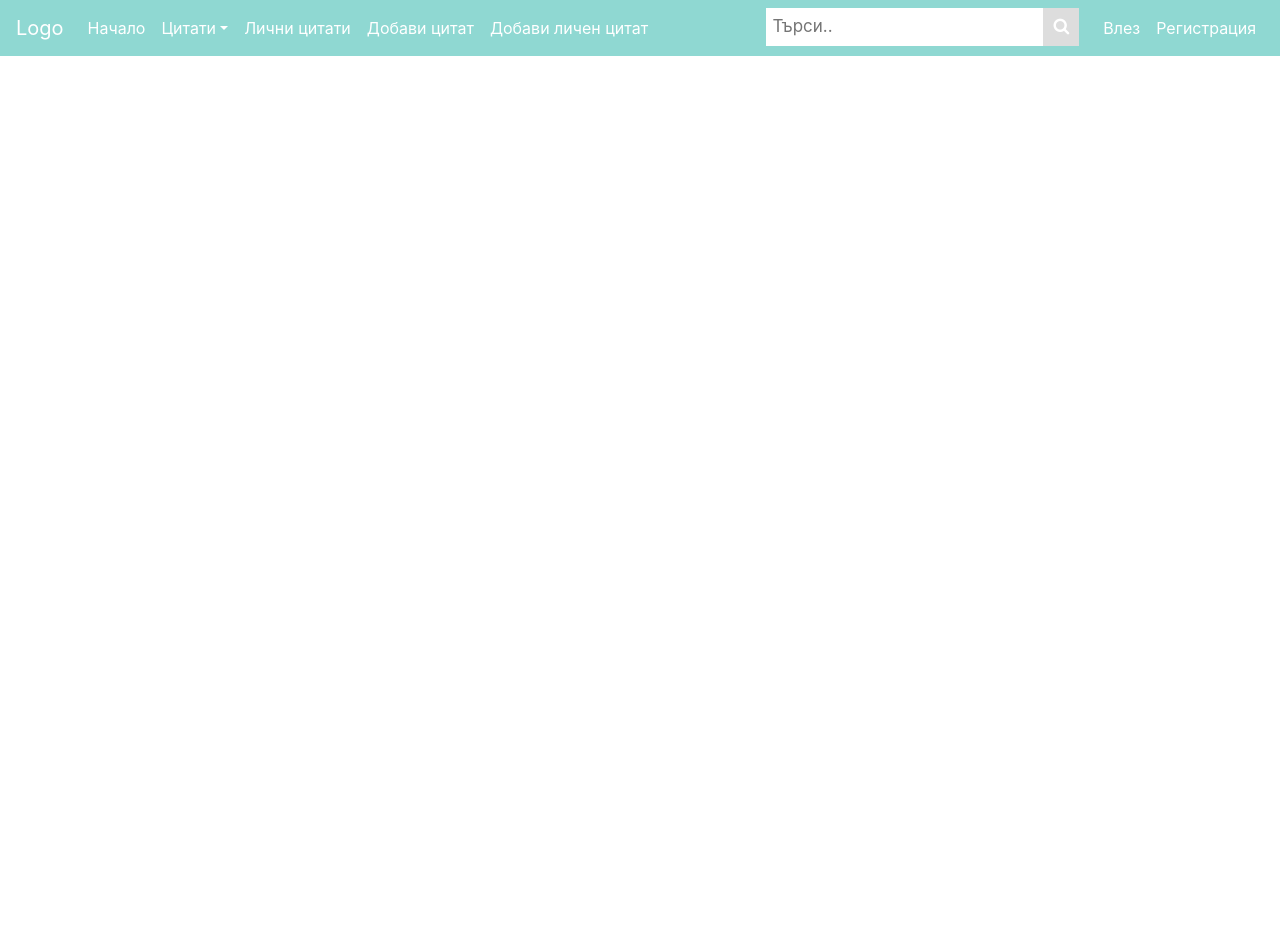
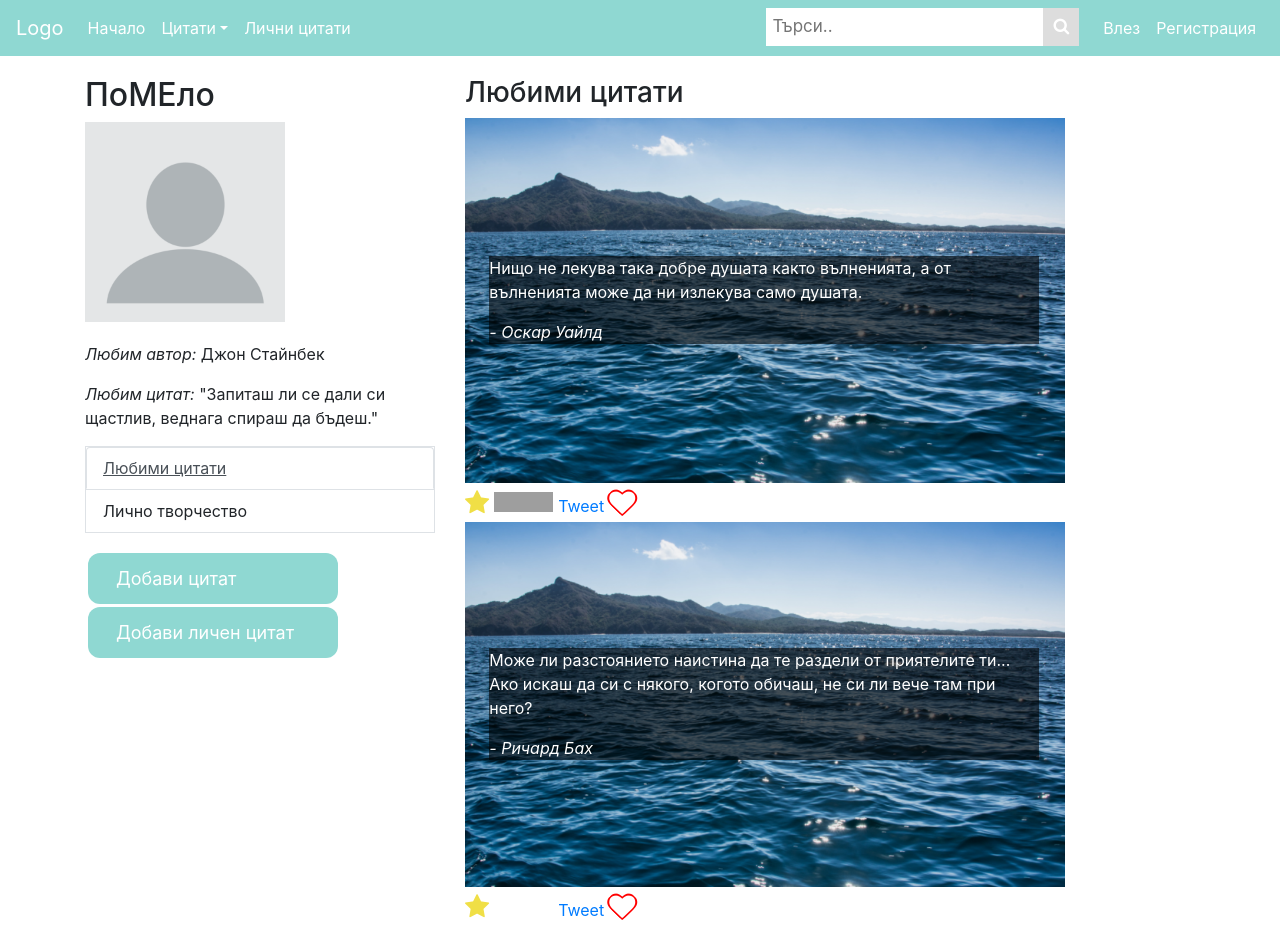
Before and after one commit to MerlinMehmed/HCI-2018-Quotes, a React (Create React App) app in the folder quotes/: page /profile in a window 1280 px wide. Before the commit the page ends 800 px from the top, so only its background shows below. Built offline with nearby package versions, Linux system fonts and the light colour scheme; grey boxes are pictures that could not be loaded.

Commit message:
Profile page

```diff
--- a/quotes/src/App.js
+++ b/quotes/src/App.js
@@ -10,10 +10,10 @@ import viewSources from "./views/viewSources";
 import viewCategories from "./views/viewCategories";
 import AddPersonalQuote from "./forms/AddPersonalQuote";
 import Page from "./Page";
+import Profile from "./Profile";
 import { Switch, Route } from "react-router-dom";
 
 class App extends Component {
-  // TODO: add head somewhere
   render() {
     return (
       <div>
@@ -29,6 +29,7 @@ class App extends Component {
       			<Route path="/Browse/Books and magazines" component={viewSources} />
       			<Route path="/Browse/Categories" component={viewCategories} />
             <Route path="/page" component={Page} />
+            <Route path="/profile" component={Profile} />
           </Switch>
         </div>
       </div>
--- a/quotes/src/Home.js
+++ b/quotes/src/Home.js
@@ -1,6 +1,5 @@
 import React, { Component } from "react";
 import Quote from "./Quote";
-import Navbar from "./Navbar";
 
 class Home extends Component {
     constructor(props) {
--- a/quotes/src/Navbar.js
+++ b/quotes/src/Navbar.js
@@ -79,12 +79,6 @@ class Navbar extends Component {
                         <li className="nav-item">
                             <Link to="/page" className="nav-link" activeClassName="active">Лични цитати</Link>
                         </li>
-                        <li className="nav-item">
-                            <Link to="/addQuote" className="nav-link" activeClassName="active">Добави цитат</Link>
-                        </li>
-                        <li className="nav-item">
-                            <Link to="/addPersonalQuote" className="nav-link" activeClassName="active">Добави личен цитат</Link>
-                        </li>
                     </ul>
                     {rightMenu}
                 </div>
--- a/quotes/src/Page.js
+++ b/quotes/src/Page.js
@@ -1,6 +1,5 @@
 import React, { Component } from "react";
 import Quote from "./Quote";
-import Navbar from "./Navbar";
 import "./page.css";
 
 class Page extends Component {
--- /dev/null
+++ b/quotes/src/Profile.css
@@ -0,0 +1,32 @@
+.top-margin {
+    margin-top: 20px;
+}
+
+.quotes .quote-body {
+    left: 41%;
+    width: 550px;
+}
+
+.profile-img {
+    width: 200px;
+}
+
+.btn-add {
+    width: 250px;
+}
+
+.nav-vertical a {
+    color: inherit;
+}
+
+.nav-vertical .nav-item {
+    border: 1px solid #dee2e6;
+}
+
+.nav-vertical a.active {
+    text-decoration: underline;
+}
+
+.hidden {
+    display: none;
+}
--- /dev/null
+++ b/quotes/src/Profile.js
@@ -0,0 +1,56 @@
+import React, { Component } from "react";
+import Quote from "./Quote";
+import { Link } from "react-router-dom";
+import "./Profile.css";
+
+class Profile extends Component {
+    showQuotes(id) {
+        const personal = this.refs.personal;
+        const favourites = this.refs.favourites;
+
+        if (id === "favourites") {
+            favourites.classList.remove("hidden");
+            personal.classList.add("hidden");
+        } else {
+            personal.classList.remove("hidden");
+            favourites.classList.add("hidden");
+        }
+    }
+
+    render() {
+        return (
+            <div className="top-margin row">
+                <div className="col-md-4">
+                    <h2>ПоМЕло</h2>
+                    <img src="images/profile.png" className="profile-img" />
+                    <p className="top-margin"><em>Любим автор: </em>Джон Стайнбек</p>
+                    <p><em>Любим цитат: </em>"Запиташ ли се дали си щастлив, веднага спираш да бъдеш."</p>
+                    <ul className="nav nav-tabs flex-column nav-vertical">
+                        <li className="nav-item" onClick={() => this.showQuotes("favourites")}><a href="#favourites" className="nav-link active" data-toggle="tab" role="tab">Любими цитати</a></li>
+                        <li className="nav-item" onClick={() => this.showQuotes("personal")}><a href="#personal" className="nav-link" data-toggle="tab" role="tab">Лично творчество</a></li>
+                    </ul>
+                    <div className="button btn-add top-margin">
+                        <Link to="/addQuote" className="link" activeClassName="active">Добави цитат</Link>
+                    </div>
+                    <div className="button btn-add">
+                        <Link to="/addPersonalQuote" className="link" activeClassName="active">Добави личен цитат</Link>
+                    </div>
+                </div>
+                <div className="quotes col-md-8">
+                    <div id="favourites" ref="favourites">
+                        <h3>Любими цитати</h3>
+                        <Quote text={"Нищо не лекува така добре душата както вълненията, а от вълненията може да ни излекува само душата."} author={"Оскар Уайлд"} />
+                        <Quote text={"Може ли разстоянието наистина да те раздели от приятелите ти... Ако искаш да си с някого, когото обичаш, не си ли вече там при него?"} author={"Ричард Бах"} />
+                    </div>
+                    <div id="personal" className="hidden" ref="personal">
+                        <h3>Лично творчество</h3>
+                        <Quote text={"Запиташ ли се дали си щастлив, веднага спираш да бъдеш."} author={"ПоМЕло"} />
+                        <Quote text={"Щастието не е крайна спирка. То е начин на пътуване."} author={"ПоМЕло"} />
+                    </div>
+                </div>
+            </div>
+        );
+    }
+}
+
+export default Profile;
--- a/quotes/src/Quote.js
+++ b/quotes/src/Quote.js
@@ -5,11 +5,12 @@ import "./Quote.css";
 class Quote extends Component {
 
     likeQuote() {
-        var currentState = document.getElementById("heart").style.color;
-        if(currentState == "red") {
-            document.getElementById("heart").style.color = "white";
+        var heart = this.refs.heart;
+        var currentState = heart.style.color;
+        if(currentState === "red") {
+            heart.style.color = "white";
         } else {
-            document.getElementById("heart").style.color = "red";
+            heart.style.color = "red";
         }
     }
 
@@ -40,7 +41,7 @@ class Quote extends Component {
                     <span>
                         <a className="twitter-share-button" href="https://twitter.com/intent/tweet?text=Hello%20world">Tweet</a>
                     </span>
-                    <span id="heart" className="heart" onClick={this.likeQuote}>
+                    <span id="heart" ref="heart" className="heart" onClick={this.likeQuote.bind(this)}>
                         <i className="fa fa-heart"></i>
                     </span>
                 </div>
--- a/quotes/src/index.css
+++ b/quotes/src/index.css
@@ -20,3 +20,25 @@ body {
   margin-bottom: 30px;
   margin-top: 45px;
 }
+
+.button {
+	color: white;
+	background-color:#8FD8D2;
+	border-radius: 12px;
+	border-color: #8FD8D2;
+	font-size: 18px;
+	padding: 12px 28px;
+	margin: 3px;
+}
+
+.link {
+  color: #FFFFFF;
+  display: block;
+  height: 100%;
+  width: 100%;
+}
+
+.link:hover {
+   color: #FFFFFF;
+   text-decoration: none;
+}
--- a/quotes/src/views/views.css
+++ b/quotes/src/views/views.css
@@ -3,16 +3,6 @@ h1 {
 
 div.well {
 	background-color:#F4F3DB}
-
-.button {
-	color: white;
-	background-color:#8FD8D2;
-	border-radius: 12px;
-	border-color: #8FD8D2;
-	font-size: 18px;
-	padding: 12px 28px;
-	margin: 3px;
-}
 
 .space {
 	height: 100px;
@@ -33,15 +23,3 @@ ul {
 .view {
 	float: right;
 }
-
-.link {
-  color: #FFFFFF;
-  display: block;
-  height: 100%;
-  width: 100%;
-}
-
-.link:hover {
-   color: #FFFFFF;
-   text-decoration: none;
-}
```
Also changed, not shown: quotes/public/images/profile.png (added).
